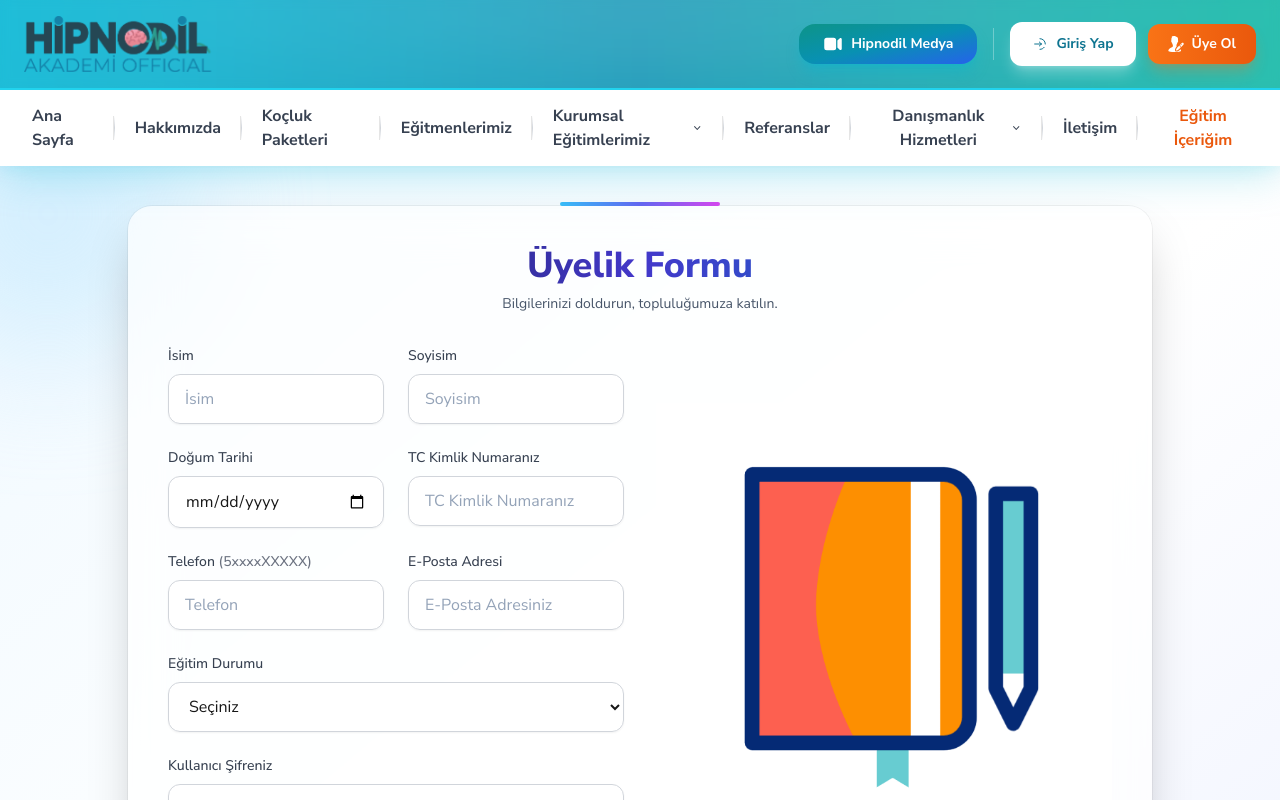
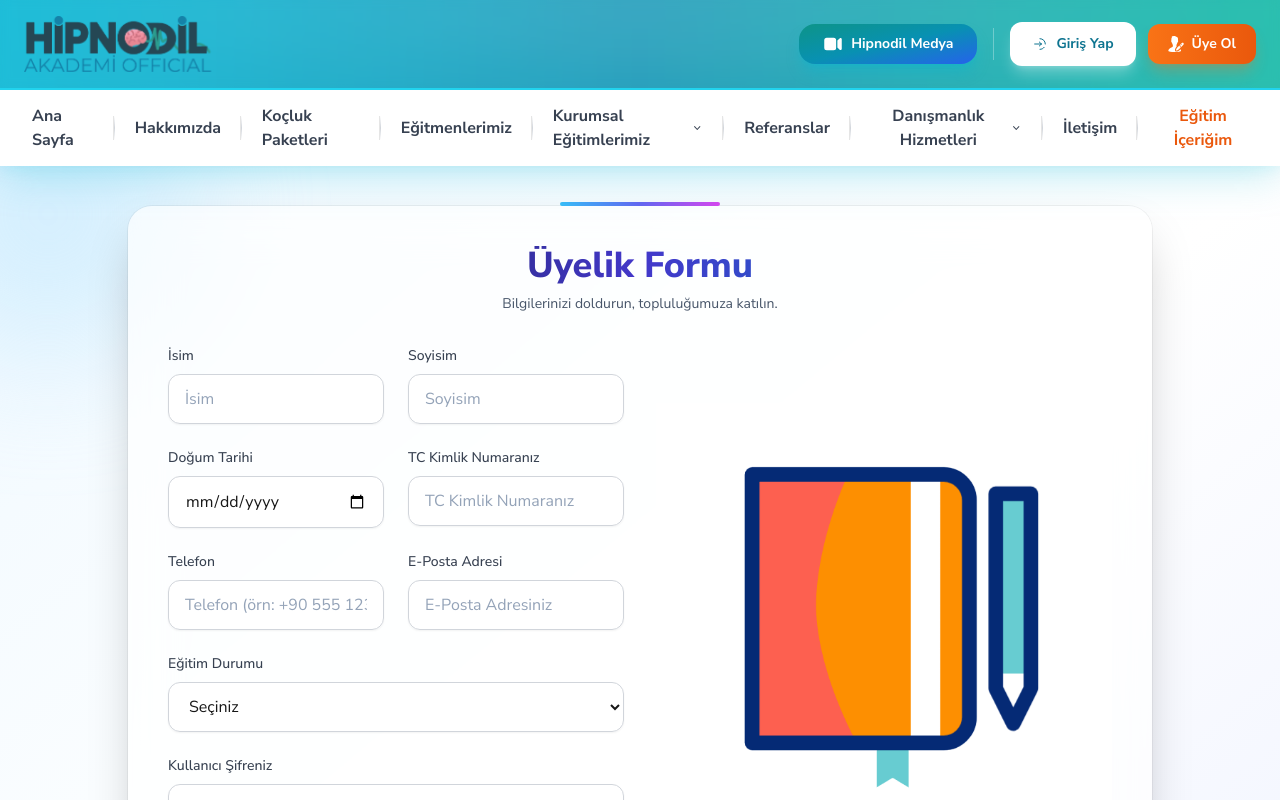
Before and after one commit to tetik-mehmet/hipnodil-akademi, a Next.js app: page /signup in a window 1280 px wide. Shown: the top 800 px of the page. Built offline with nearby package versions, Linux system fonts and the light colour scheme.

Commit message:
telefon no

```diff
--- a/app/api/admin/users/[id]/route.js
+++ b/app/api/admin/users/[id]/route.js
@@ -110,7 +110,7 @@ export async function PATCH(_request, { params }) {
       if (tcNumber !== undefined)
         updateData.tcNumber = String(tcNumber).replace(/\D/g, "").slice(0, 11);
       if (phone !== undefined)
-        updateData.phone = String(phone).replace(/\D/g, "").slice(0, 10);
+        updateData.phone = String(phone).trim();
       if (email !== undefined)
         updateData.email = String(email).trim().toLowerCase();
       if (education !== undefined) updateData.education = education || null;
--- a/app/signup/page.js
+++ b/app/signup/page.js
@@ -35,12 +35,11 @@ export default function SignupPage() {
   const handleInputChange = (e) => {
     const { name, value, type, checked, files } = e.target;
 
-    // Telefon alanı: sadece rakam, max 10 hane
+    // Telefon alanı: serbest format (yurtdışı müşteriler için)
     if (name === "phone") {
-      const digitsOnly = value.replace(/\D/g, "").slice(0, 10);
       setFormData((prev) => ({
         ...prev,
-        phone: digitsOnly,
+        phone: value,
       }));
       if (errors.phone) {
         setErrors((prev) => ({ ...prev, phone: "" }));
@@ -102,8 +101,6 @@ export default function SignupPage() {
 
     if (!formData.phone.trim()) {
       newErrors.phone = "Telefon numarası gereklidir";
-    } else if (!/^5\d{9}$/.test(formData.phone)) {
-      newErrors.phone = "Telefon numarası 5xxxxxxxxx formatında olmalıdır";
     }
 
     if (!formData.email.trim()) {
@@ -379,7 +376,7 @@ export default function SignupPage() {
                   htmlFor="phone"
                   className="block text-sm font-medium text-gray-700 mb-2"
                 >
-                  Telefon <span className="text-gray-500">(5xxxxXXXXX)</span>
+                  Telefon
                 </label>
                 <input
                   type="tel"
@@ -387,10 +384,7 @@ export default function SignupPage() {
                   name="phone"
                   value={formData.phone}
                   onChange={handleInputChange}
-                  placeholder="Telefon"
-                  maxLength="10"
-                  inputMode="numeric"
-                  pattern="[0-9]*"
+                  placeholder="Telefon (örn: +90 555 123 4567)"
                   className={`w-full rounded-xl border bg-white/60 px-4 py-3 shadow-sm outline-none backdrop-blur-sm transition-all duration-300 placeholder:text-slate-400 focus:-translate-y-0.5 focus:bg-white/80 focus:shadow-lg focus:ring-4 focus:ring-indigo-200/60 ${
                     errors.phone ? "border-red-500" : "border-gray-300"
                   }`}
```
Also changed, not shown: app/admin/page.js.
